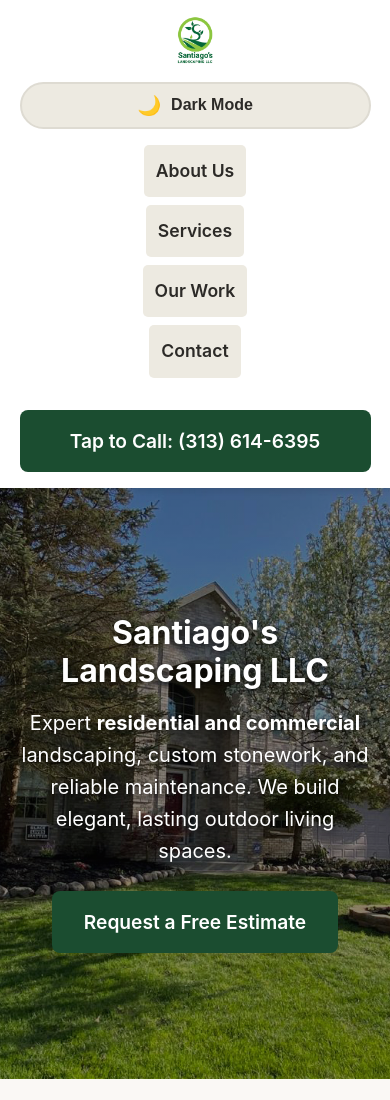
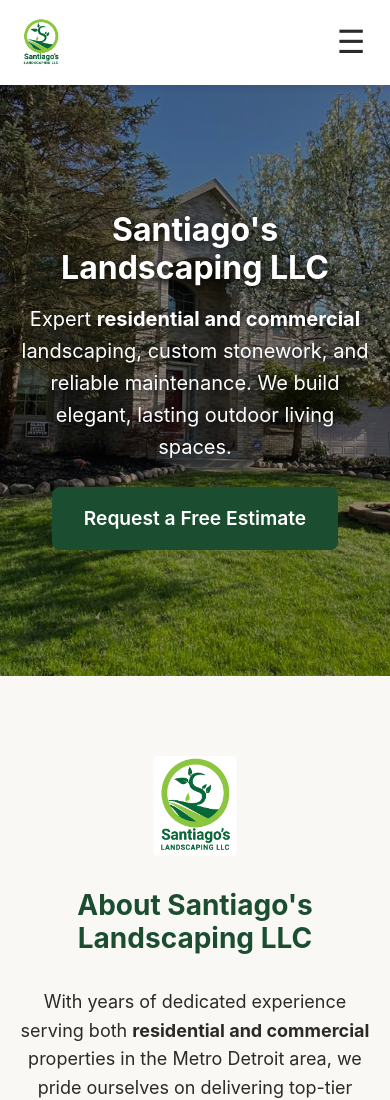
Before and after one commit to alex-montesinos/santiagos-landscaping, a plain HTML site: page index.html in a window 390 px wide. Shown: the top 1100 px of the page. Drawn offline with Linux system fonts and the light colour scheme.

Commit message:
Fixed mobile view

```diff
--- a/index.html
+++ b/index.html
@@ -33,7 +33,7 @@
 
         /* --- DARK MODE Overrides (Deep Earth Tones) --- */
         body.dark-mode {
-            --forest-green: #22c55e; /* Deepened the green for better earthy contrast */
+            --forest-green: #22c55e;
             --forest-green-hover: #16a34a;
             --slate-gray: #a8a39d;
             --off-white: #1c1a17;
@@ -155,19 +155,38 @@
             display: flex;
             justify-content: space-between;
             align-items: center;
-            height: 85px;
+            min-height: 85px;
+            flex-wrap: wrap; /* Allows menu to drop down on mobile */
+        }
+
+        .header-top {
+            display: flex;
+            justify-content: space-between;
+            align-items: center;
         }
 
         .logo {
             display: flex;
             align-items: center;
             height: 100%;
+            padding: 10px 0;
         }
 
         .logo img {
             max-height: 50px;
             width: auto;
             object-fit: contain;
+        }
+
+        /* Hamburger Menu Button */
+        .mobile-menu-btn {
+            display: none;
+            background: transparent;
+            border: none;
+            font-size: 2rem;
+            color: var(--text-dark);
+            cursor: pointer;
+            padding: 5px;
         }
 
         .nav-container {
@@ -423,17 +442,24 @@
 
         /* --- Mobile Responsiveness --- */
         @media (max-width: 900px) {
-            header {
+            .header-top {
+                width: 100%;
+            }
+
+            .mobile-menu-btn {
+                display: block;
+            }
+
+            .nav-container {
+                display: none; /* Hidden by default on mobile */
                 flex-direction: column;
-                height: auto;
-                padding: 1rem 5%;
+                width: 100%;
+                padding-bottom: 20px;
                 gap: 1rem;
             }
 
-            .nav-container {
-                flex-direction: column;
-                gap: 1rem;
-                width: 100%;
+            .nav-container.show {
+                display: flex; /* Shown when toggled */
             }
 
             .theme-toggle-btn {
@@ -460,7 +486,7 @@
             .mobile-call-btn {
                 display: block;
                 width: 100%;
-                margin-top: 1rem;
+                margin-top: 0.5rem;
             }
 
             h1 { font-size: 2rem; }
@@ -474,10 +500,14 @@
 <body>
 
     <header>
-        <a href="#" class="logo">
-            <img src="Landscaping_Photos/logo_MAIN.png" alt="Santiago's Landscaping Logo">
-        </a>
-        <div class="nav-container">
+        <div class="header-top">
+            <a href="#" class="logo">
+                <img src="Landscaping_Photos/logo_MAIN.png" alt="Santiago's Landscaping Logo">
+            </a>
+            <button class="mobile-menu-btn" id="mobile-menu-btn" aria-label="Toggle Navigation Menu">☰</button>
+        </div>
+
+        <div class="nav-container" id="nav-container">
             <button class="theme-toggle-btn" id="theme-toggle" aria-label="Toggle dark mode">
                 <span class="theme-icon" id="theme-icon">🌙</span>
                 <span class="theme-text" id="theme-text">Dark Mode</span>
@@ -490,8 +520,8 @@
                     <li><a href="#contact">Contact</a></li>
                 </ul>
             </nav>
+            <a href="tel:3136146395" class="btn mobile-call-btn">Tap to Call</a>
         </div>
-        <a href="tel:3136146395" class="btn mobile-call-btn">Tap to Call: (313) 614-6395</a>
     </header>
 
     <section class="hero">
@@ -637,13 +667,37 @@
 
     <script>
         document.addEventListener("DOMContentLoaded", function() {
-            // --- 1. Light/Dark Mode Logic ---
+            // --- 1. Mobile Hamburger Menu Logic ---
+            const mobileBtn = document.getElementById('mobile-menu-btn');
+            const navContainer = document.getElementById('nav-container');
+            const navLinks = document.querySelectorAll('nav ul li a');
+
+            mobileBtn.addEventListener('click', function() {
+                navContainer.classList.toggle('show');
+                // Change icon to 'X' when open
+                if (navContainer.classList.contains('show')) {
+                    mobileBtn.innerHTML = '✕';
+                } else {
+                    mobileBtn.innerHTML = '☰';
+                }
+            });
+
+            // Close the menu automatically when a user clicks a link
+            navLinks.forEach(link => {
+                link.addEventListener('click', () => {
+                    if (window.innerWidth <= 900) {
+                        navContainer.classList.remove('show');
+                        mobileBtn.innerHTML = '☰';
+                    }
+                });
+            });
+
+            // --- 2. Light/Dark Mode Logic ---
             const toggleBtn = document.getElementById('theme-toggle');
             const themeIcon = document.getElementById('theme-icon');
             const themeText = document.getElementById('theme-text');
             const body = document.body;
 
-            // Check localStorage for preferred theme on load
             const currentTheme = localStorage.getItem('theme');
             if (currentTheme) {
                 body.classList.add(currentTheme);
@@ -651,18 +705,14 @@
             }
 
             toggleBtn.addEventListener('click', function() {
-                // Toggle the class on body
                 body.classList.toggle('dark-mode');
-
                 let isDarkMode = body.classList.contains('dark-mode');
 
-                // Update localStorage so preference persists
                 if (isDarkMode) {
                     localStorage.setItem('theme', 'dark-mode');
                 } else {
                     localStorage.setItem('theme', 'light-mode');
                 }
-
                 updateToggleUI(isDarkMode);
             });
 
@@ -677,29 +727,27 @@
             }
 
 
-            // --- 2. Hero Background Logic ---
+            // --- 3. Hero Background Logic ---
             const heroSlides = document.querySelectorAll('.hero-bg');
             let currentHeroIndex = 0;
 
             function nextHeroSlide() {
-                if(heroSlides.length === 0) return; // safety check
+                if(heroSlides.length === 0) return;
 
                 heroSlides[currentHeroIndex].classList.remove('active');
                 currentHeroIndex = (currentHeroIndex + 1) % heroSlides.length;
                 heroSlides[currentHeroIndex].classList.add('active');
 
-                // If we loop back to the main image (index 0), wait 5 seconds. Otherwise, wait 3 seconds.
                 let nextDelay = (currentHeroIndex === 0) ? 5000 : 3000;
                 setTimeout(nextHeroSlide, nextDelay);
             }
 
-            // Start the first transition after the initial 5 seconds
             if(heroSlides.length > 1) {
                 setTimeout(nextHeroSlide, 5000);
             }
 
 
-            // --- 3. Portfolio Gallery Logic ---
+            // --- 4. Portfolio Gallery Logic ---
             const portfolioSlideshows = document.querySelectorAll('.portfolio-slideshow');
 
             portfolioSlideshows.forEach(container => {
```
